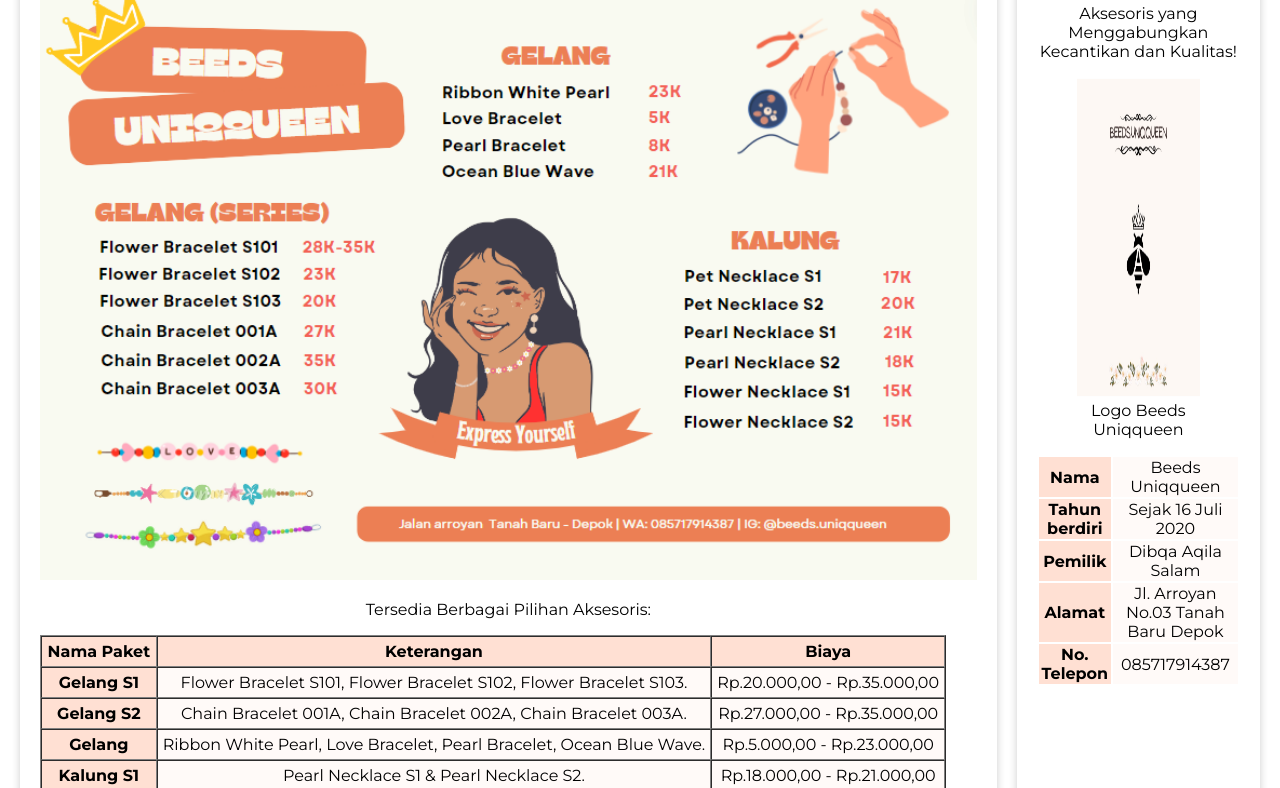
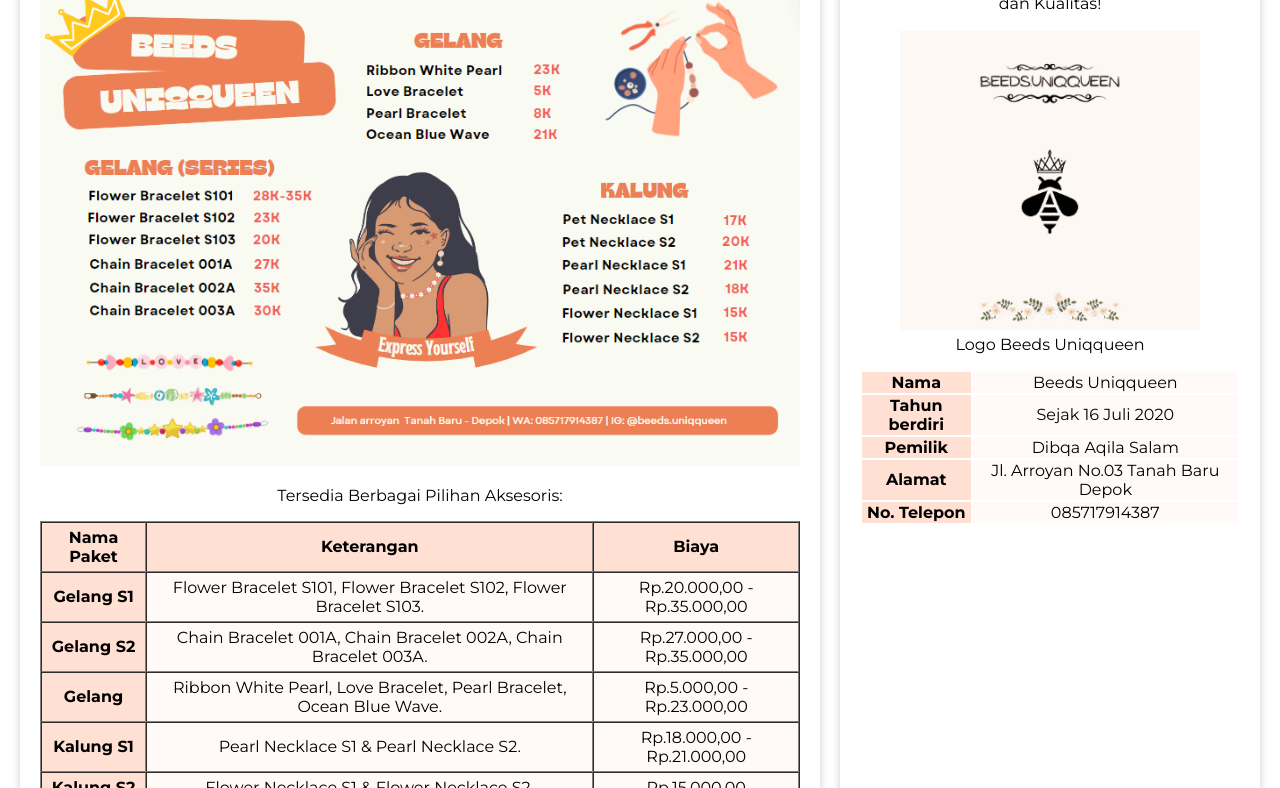
Before and after one commit to Dibqa/Beeds-Uniqqueen, a plain HTML site: page index.html in a window 1280 px wide. Shown: the part 1428-2216 px from the top of the page. Drawn offline with Linux system fonts and the light colour scheme; a web font is replaced by a local one.

Commit message:
Update index.html

```diff
--- a/index.html
+++ b/index.html
@@ -189,7 +189,7 @@
           <h2>Beeds Uniqqueen</h2>
           <p>Aksesoris yang Menggabungkan Kecantikan dan Kualitas!</p>
           <figure>
-            <img src="img/Beeds Uniqqueen.png" alt="" height="320px" class="gambar-artikel" />
+            <img src="img/Beeds Uniqqueen.png" alt="" width="500px" class="gambar-dokum" />
             <figcaption>Logo Beeds Uniqqueen</figcaption>
           </figure>
         </header>
```
